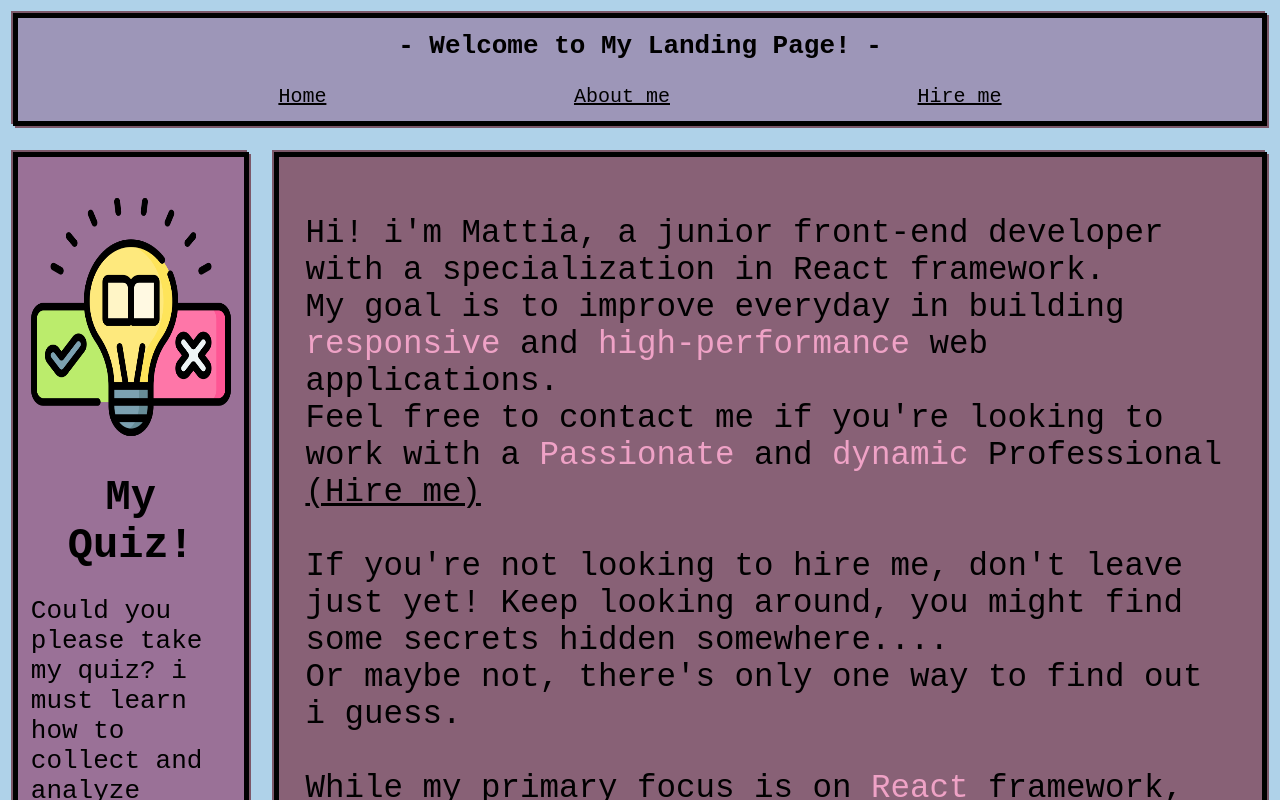
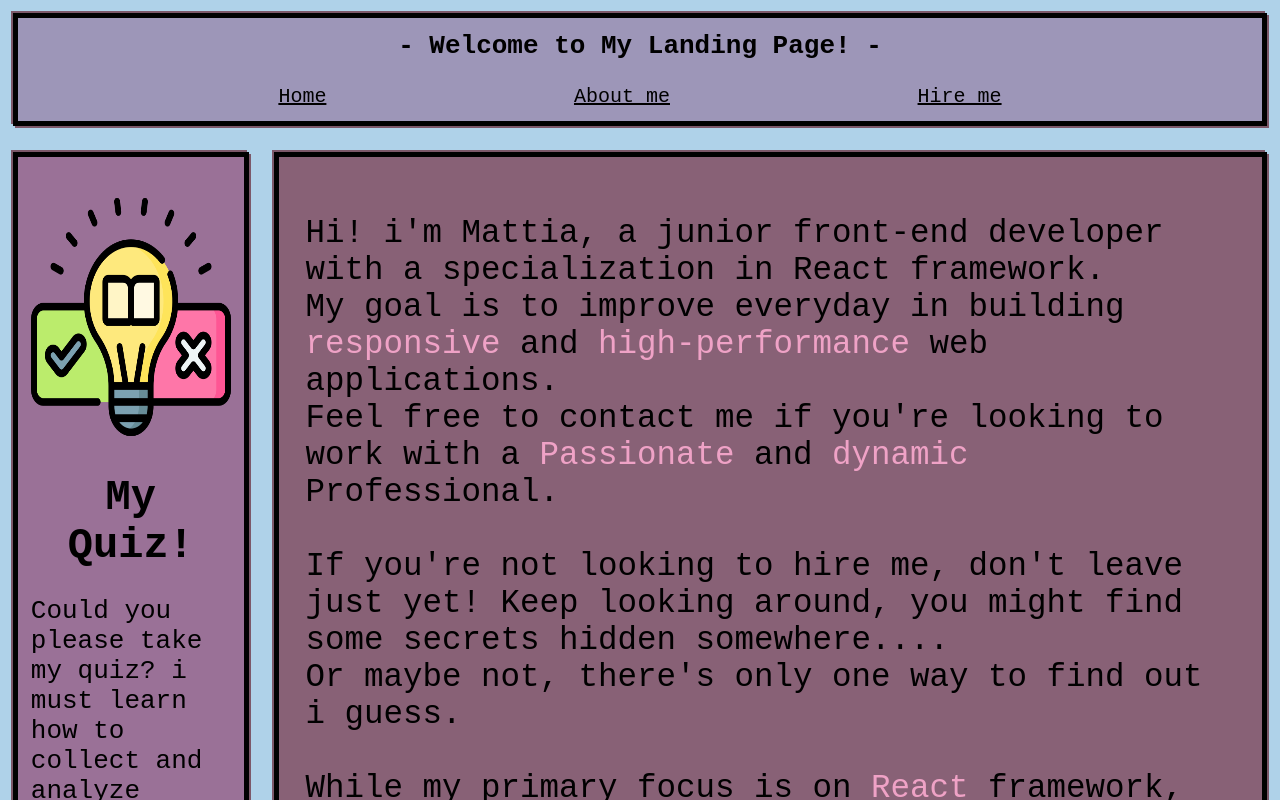
Before and after one commit to mtm90/my-landing-page, a React (Vite) app: page / in a window 1280 px wide. Shown: the top 800 px of the page. Built offline with nearby package versions, Linux system fonts and the light colour scheme.

Commit message:
more changes

```diff
--- a/src/components/Main.jsx
+++ b/src/components/Main.jsx
@@ -11,8 +11,8 @@ const Main = () => {
         web applications. <br />
         Feel free to contact me if you're looking to work with a{" "}
         <span>Passionate</span> and
-        <span> dynamic</span> Professional{" "}
-        <a href="https://my-landing-page-kappa.vercel.app/hire-me">(Hire me)</a> <br /> <br />
+        <span> dynamic</span> Professional.
+        <br /> <br />
         If you're not looking to hire me, don't leave just yet! Keep looking
         around, you might find some secrets hidden somewhere.... <br />
         Or maybe not, there's only one way to find out i guess. <br /> <br />
```
